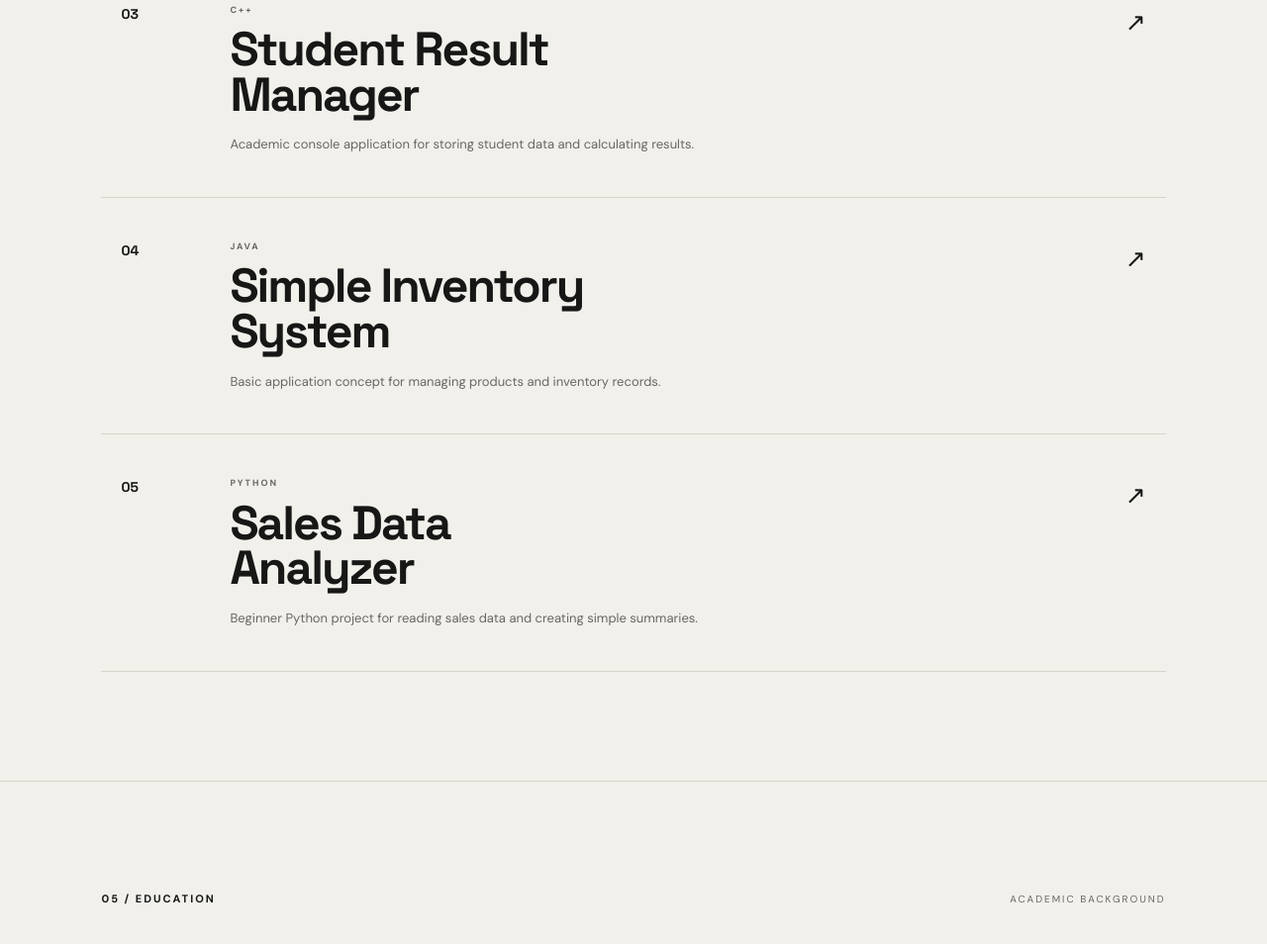
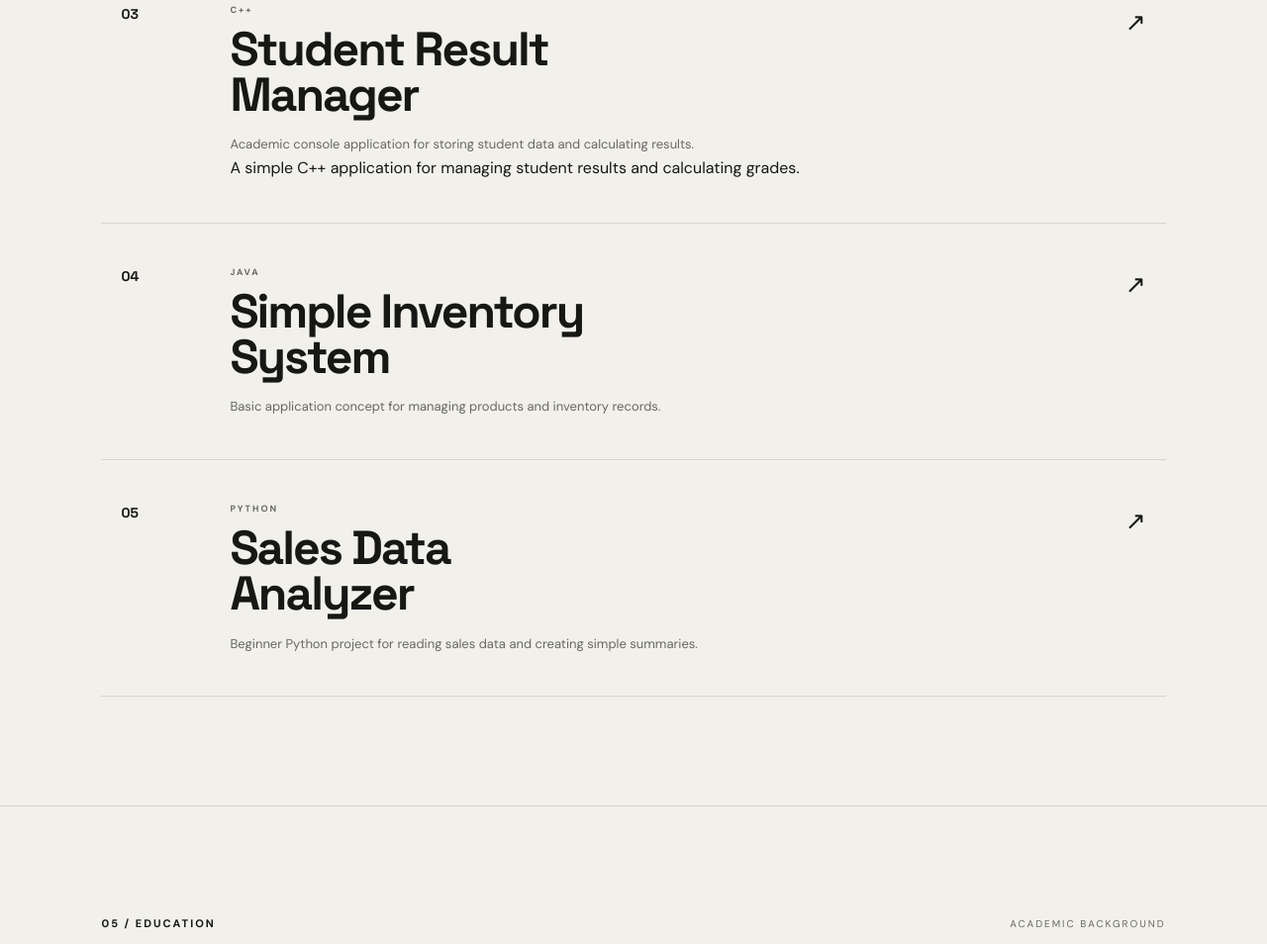
Before and after one commit to Zahid1499/zahidul-islam-zahid-portfolio, a plain HTML site: page index.html in a window 1280 px wide. Shown: the part 4200-5154 px from the top of the page at 99% size. Drawn offline with Linux system fonts and the light colour scheme.

Commit message:
Enhance project showcase

```diff
--- a/index.html
+++ b/index.html
@@ -211,6 +211,7 @@
             <p class="tag">C++</p>
             <h3>Student Result<br>Manager</h3>
             <p class="description">Academic console application for storing student data and calculating results.</p>
+          <p>A simple C++ application for managing student results and calculating grades.</p>
           </div>
           <div class="arrow">↗</div>
         </article>
```
